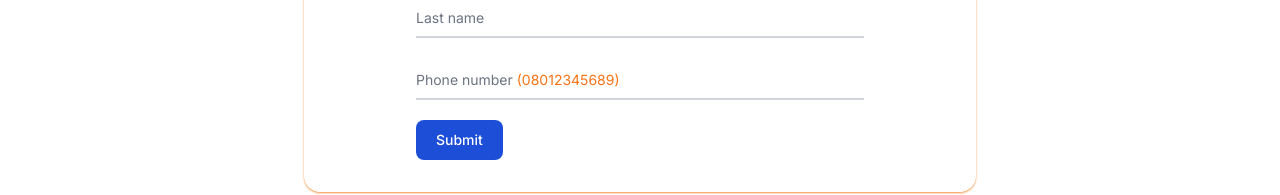
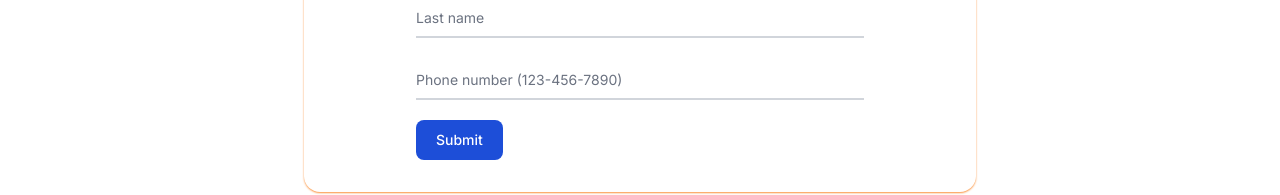
Before and after one commit to Kingsintersect/hux-assesment-frontend, a Next.js app: page /contacts/create in a window 1280 px wide. Shown: the part 306-501 px from the top of the page. Built offline with nearby package versions, Linux system fonts and the light colour scheme; sample sign-in values are in the browser's storage; a web font is replaced by a local one.

Commit message:
Committing changes to CreateContactForm.tsx before merge

```diff
--- a/app/ui/contacts/CreateContactForm.tsx
+++ b/app/ui/contacts/CreateContactForm.tsx
@@ -1,5 +1,4 @@
 'use client';
-import { useAccessToken } from "@/app/actions/accessTokenContext";
 import { yupResolver } from "@hookform/resolvers/yup";
 import * as yup from 'yup';
 import axios from 'axios';
@@ -86,11 +85,10 @@ const CreateContactForm = () => {
             </div>
             <div className="relative z-0 w-full mb-5 group">
                 <input
-                    type="tel"
-                    pattern="[0-9]{11}"
+                    type="tel" pattern="[0-9]{3}-[0-9]{3}-[0-9]{4}"
                     {...register('phoneNumber')}
                     className="block py-2.5 px-0 w-full text-sm text-gray-900 bg-transparent border-0 border-b-2 border-gray-300 appearance-none dark:text-white dark:border-gray-600 dark:focus:border-blue-500 focus:outline-none focus:ring-0 focus:border-blue-600 peer" placeholder=" " />
-                <label htmlFor="phoneNumber" className="peer-focus:font-medium absolute text-sm text-gray-500 dark:text-gray-400 duration-300 transform -translate-y-6 scale-75 top-3 -z-10 origin-[0] peer-focus:start-0 rtl:peer-focus:translate-x-1/4 peer-focus:text-blue-600 peer-focus:dark:text-blue-500 peer-placeholder-shown:scale-100 peer-placeholder-shown:translate-y-0 peer-focus:scale-75 peer-focus:-translate-y-6"> Phone number <span className="text-orange-500">(08012345689)</span></label>
+                <label htmlFor="phoneNumber" className="peer-focus:font-medium absolute text-sm text-gray-500 dark:text-gray-400 duration-300 transform -translate-y-6 scale-75 top-3 -z-10 origin-[0] peer-focus:start-0 rtl:peer-focus:translate-x-1/4 peer-focus:text-blue-600 peer-focus:dark:text-blue-500 peer-placeholder-shown:scale-100 peer-placeholder-shown:translate-y-0 peer-focus:scale-75 peer-focus:-translate-y-6">Phone number (123-456-7890)</label>
                 {errors.phoneNumber && <p className='text-red-200 text-sm font-semi-bold'>{errors.phoneNumber.message}</p>}
             </div>
             {error && <p className='text-red-200 font-semibold my-3'>{error}</p>}
```
